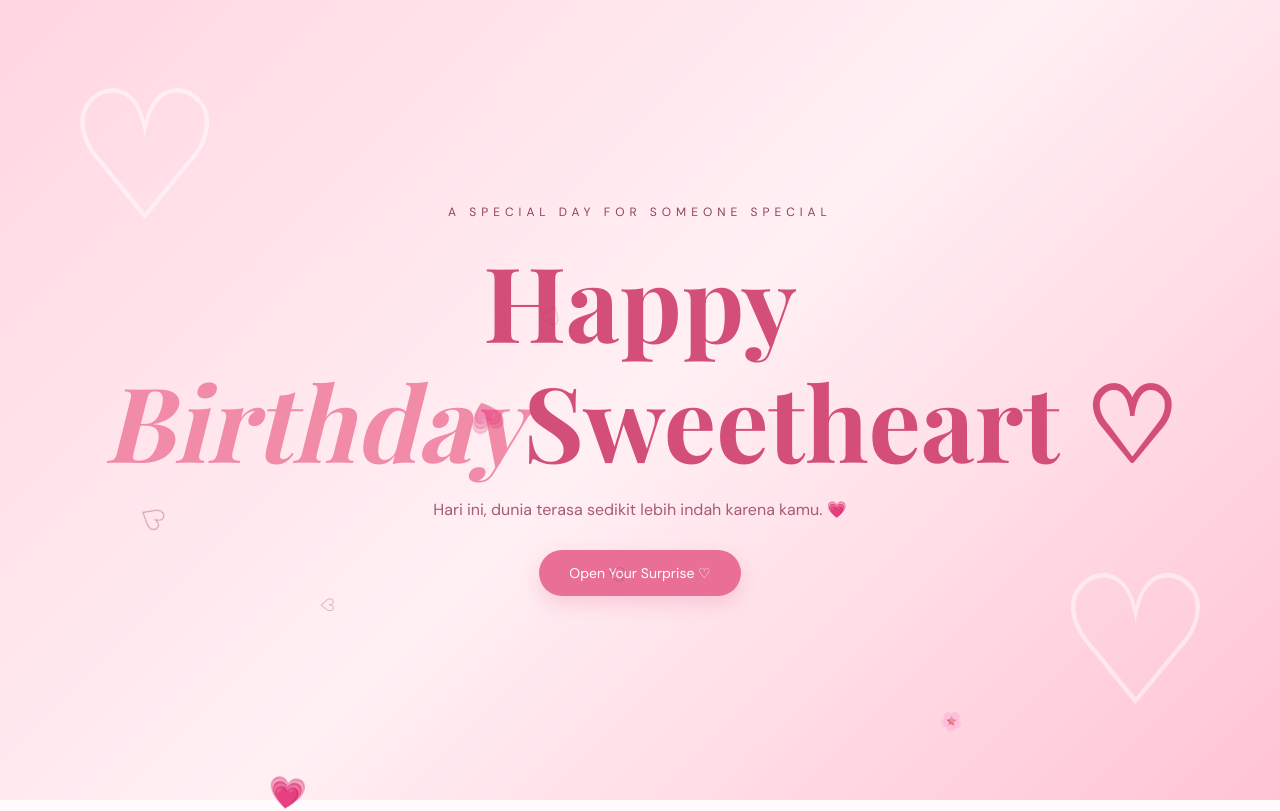
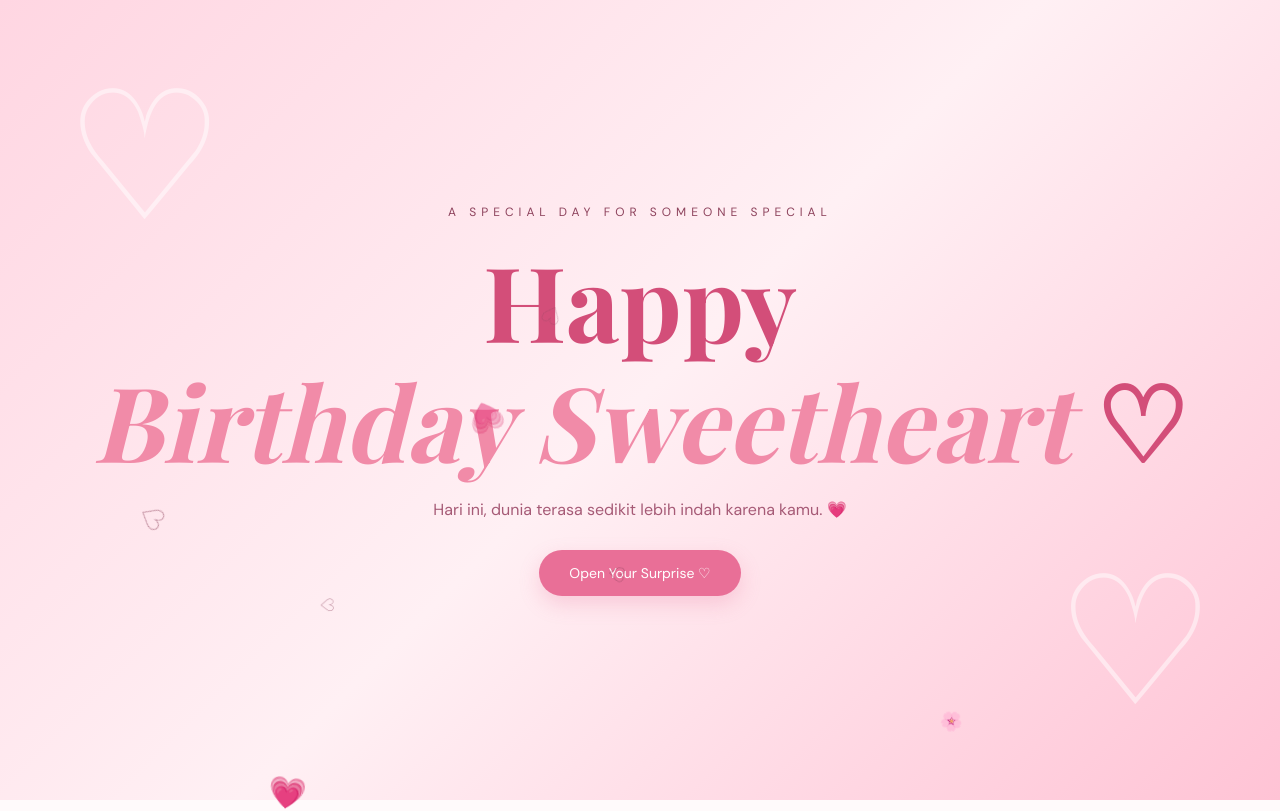
Before and after one commit to jajangn708-ux/C, a plain HTML site: page index.html in a window 1280 px wide. Shown: the top 811 px of the page. Drawn offline with nearby package versions, Linux system fonts and the light colour scheme; a web font is replaced by a local one.

Commit message:
Update index.html

```diff
--- a/index.html
+++ b/index.html
@@ -346,7 +346,7 @@ footer {
 <section class="hero">
   <div class="hero-content">
     <div class="small-title">A SPECIAL DAY FOR SOMEONE SPECIAL</div>
-    <h1>Happy<br><span>Birthday</span>Sweetheart ♡</h1>
+    <h1>Happy<br><span>Birthday Sweetheart</span> ♡</h1>
     <p>Hari ini, dunia terasa sedikit lebih indah karena kamu. 💗</p>
     <button class="btn" onclick="document.getElementById('countdown').scrollIntoView()">
       Open Your Surprise ♡
@@ -476,7 +476,7 @@ footer {
       </p>
 
       <p>
-        Once again, Happy Birthday! 🎂
+        Once again, Happy Birthday Sweetheart 🎂
         Sending you lots of love and hugs! 💕
       </p>
 
@@ -492,7 +492,7 @@ footer {
 <footer>
   Made with ♡ just for you.
   <br><br>
-  Happy Birthday! 🎀
+  Happy Birthday Sweetheart 🎀
 </footer>
 
 <script>
```
